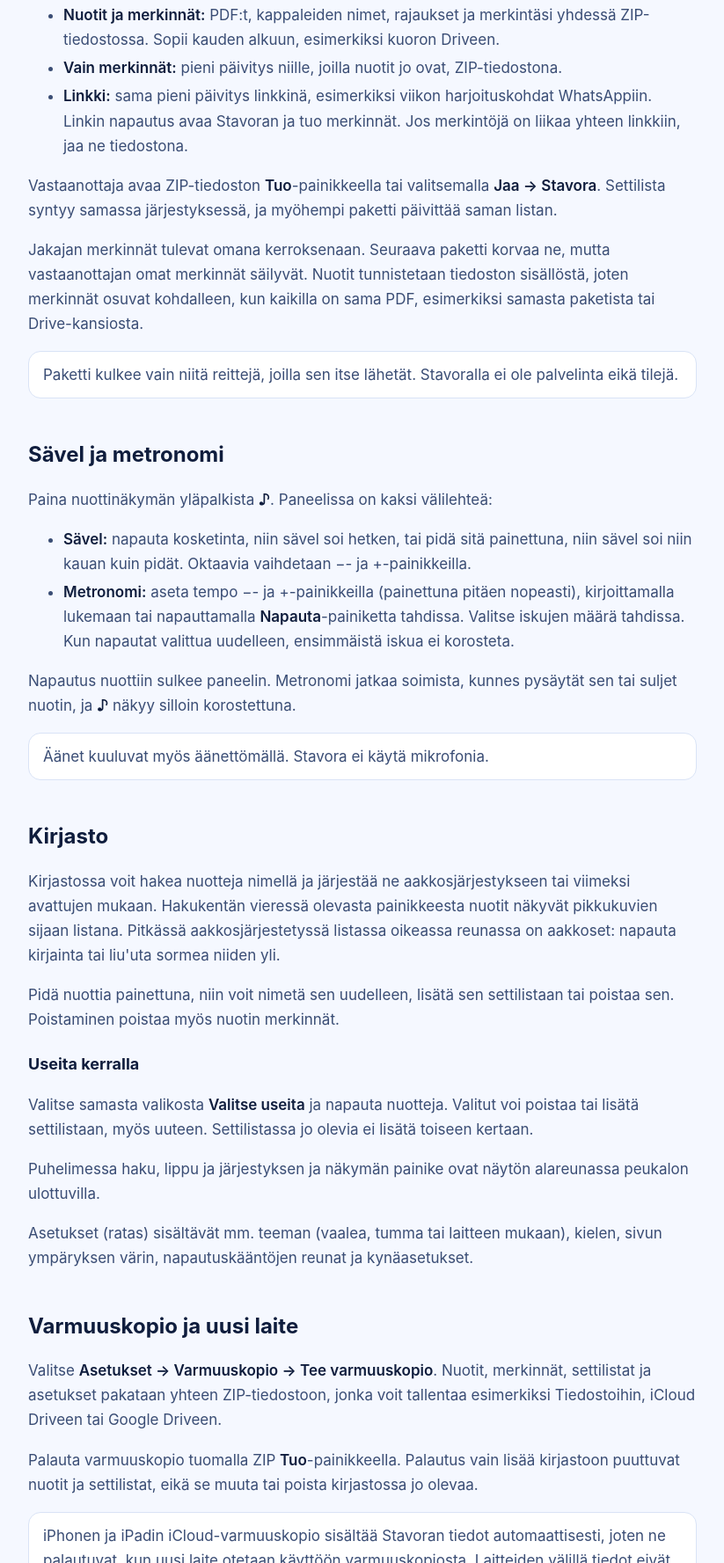
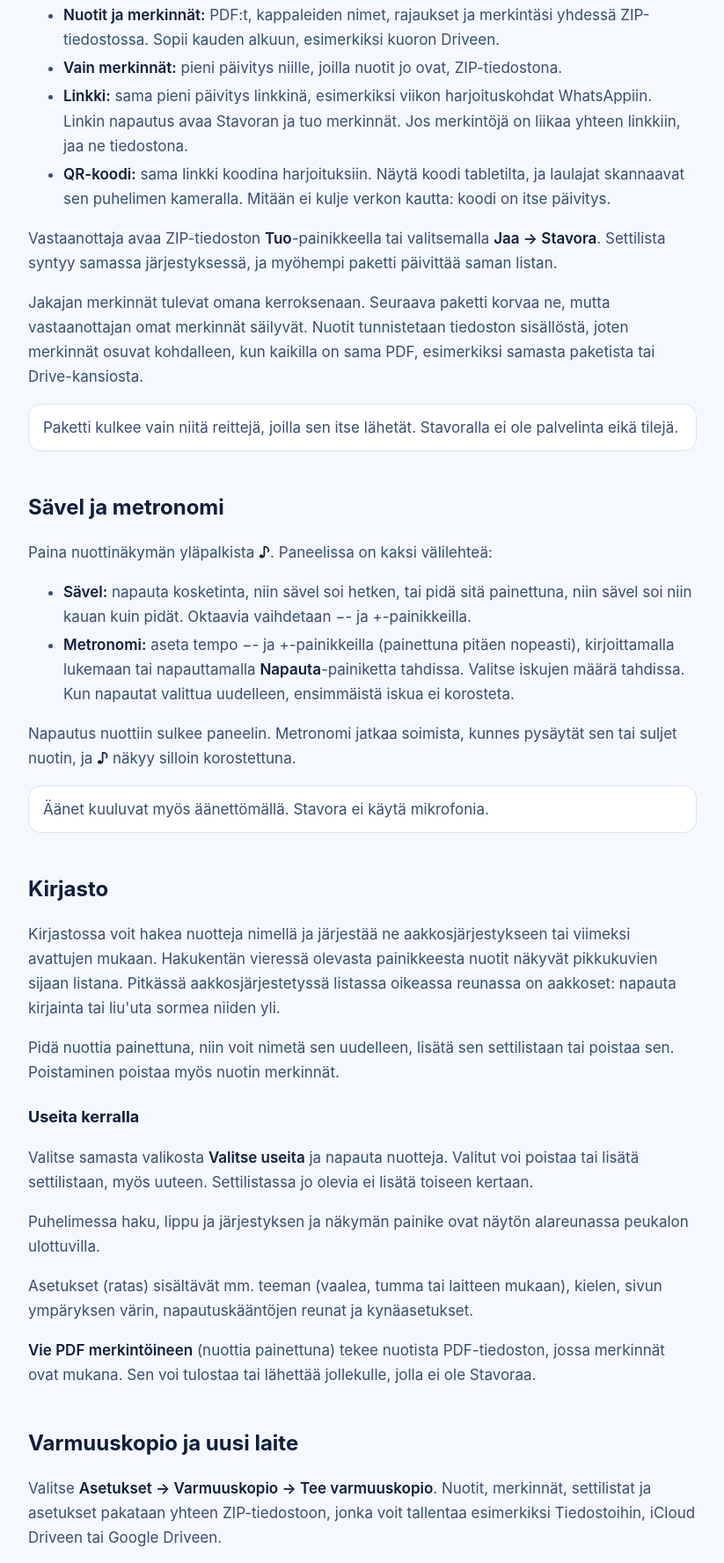
Before and after one commit to marint/stavora-site, a plain HTML site: page fi/docs/index.html in a window 1280 px wide. Shown: the part 3299-5076 px from the top of the page at 88% size, without its empty margins (228-1051 px from the left). Drawn offline with Linux system fonts and the light colour scheme.

Commit message:
Site from stavora bf6011c

```diff
--- a/fi/docs/index.html
+++ b/fi/docs/index.html
@@ -75,12 +75,12 @@
   <p>Avaa kirjastosta <b>Settilistat</b> ja valitse <b>Uusi settilista</b>. Napauta kappaleita siinä järjestyksessä kuin ne lauletaan. Järjestystä voi muuttaa vetämällä rivin oikean reunan kahvasta. Nuotteja saa lisättyä settilistaan myös kirjastosta: yhden pitämällä nuottia painettuna, useita kerralla valinnalla <b>Valitse useita</b>.</p><p>Kun painat <b>Aloita</b>, kappaleet ovat peräkkäin kuin yhtenä vihkona: viimeisen sivun jälkeen avautuu seuraavan kappaleen alku. Kappaleen viimeisellä sivulla nurkassa näkyy seuraava kappale, ja työkaluriviltä pääsee hyppäämään mihin tahansa kappaleeseen.</p>
 
   <h2 id="sharing">Jakaminen kuorolle tai bändille</h2>
-  <p>Avaa settilista ja paina <b>Jaa</b>. Valitse, mitä pakettiin tulee:</p><ul><li><b>Nuotit ja merkinnät:</b> PDF:t, kappaleiden nimet, rajaukset ja merkintäsi yhdessä ZIP-tiedostossa. Sopii kauden alkuun, esimerkiksi kuoron Driveen.</li><li><b>Vain merkinnät:</b> pieni päivitys niille, joilla nuotit jo ovat, ZIP-tiedostona.</li><li><b>Linkki:</b> sama pieni päivitys linkkinä, esimerkiksi viikon harjoituskohdat WhatsAppiin. Linkin napautus avaa Stavoran ja tuo merkinnät. Jos merkintöjä on liikaa yhteen linkkiin, jaa ne tiedostona.</li></ul><p>Vastaanottaja avaa ZIP-tiedoston <b>Tuo</b>-painikkeella tai valitsemalla <b>Jaa → Stavora</b>. Settilista syntyy samassa järjestyksessä, ja myöhempi paketti päivittää saman listan.</p><p>Jakajan merkinnät tulevat omana kerroksenaan. Seuraava paketti korvaa ne, mutta vastaanottajan omat merkinnät säilyvät. Nuotit tunnistetaan tiedoston sisällöstä, joten merkinnät osuvat kohdalleen, kun kaikilla on sama PDF, esimerkiksi samasta paketista tai Drive-kansiosta.</p><p class="tip">Paketti kulkee vain niitä reittejä, joilla sen itse lähetät. Stavoralla ei ole palvelinta eikä tilejä.</p>
+  <p>Avaa settilista ja paina <b>Jaa</b>. Valitse, mitä pakettiin tulee:</p><ul><li><b>Nuotit ja merkinnät:</b> PDF:t, kappaleiden nimet, rajaukset ja merkintäsi yhdessä ZIP-tiedostossa. Sopii kauden alkuun, esimerkiksi kuoron Driveen.</li><li><b>Vain merkinnät:</b> pieni päivitys niille, joilla nuotit jo ovat, ZIP-tiedostona.</li><li><b>Linkki:</b> sama pieni päivitys linkkinä, esimerkiksi viikon harjoituskohdat WhatsAppiin. Linkin napautus avaa Stavoran ja tuo merkinnät. Jos merkintöjä on liikaa yhteen linkkiin, jaa ne tiedostona.</li><li><b>QR-koodi:</b> sama linkki koodina harjoituksiin. Näytä koodi tabletilta, ja laulajat skannaavat sen puhelimen kameralla. Mitään ei kulje verkon kautta: koodi on itse päivitys.</li></ul><p>Vastaanottaja avaa ZIP-tiedoston <b>Tuo</b>-painikkeella tai valitsemalla <b>Jaa → Stavora</b>. Settilista syntyy samassa järjestyksessä, ja myöhempi paketti päivittää saman listan.</p><p>Jakajan merkinnät tulevat omana kerroksenaan. Seuraava paketti korvaa ne, mutta vastaanottajan omat merkinnät säilyvät. Nuotit tunnistetaan tiedoston sisällöstä, joten merkinnät osuvat kohdalleen, kun kaikilla on sama PDF, esimerkiksi samasta paketista tai Drive-kansiosta.</p><p class="tip">Paketti kulkee vain niitä reittejä, joilla sen itse lähetät. Stavoralla ei ole palvelinta eikä tilejä.</p>
 
   <h2 id="tools">Sävel ja metronomi</h2>
   <p>Paina nuottinäkymän yläpalkista <b>♪</b>. Paneelissa on kaksi välilehteä:</p><ul><li><b>Sävel:</b> napauta kosketinta, niin sävel soi hetken, tai pidä sitä painettuna, niin sävel soi niin kauan kuin pidät. Oktaavia vaihdetaan −- ja +-painikkeilla.</li><li><b>Metronomi:</b> aseta tempo −- ja +-painikkeilla (painettuna pitäen nopeasti), kirjoittamalla lukemaan tai napauttamalla <b>Napauta</b>-painiketta tahdissa. Valitse iskujen määrä tahdissa. Kun napautat valittua uudelleen, ensimmäistä iskua ei korosteta.</li></ul><p>Napautus nuottiin sulkee paneelin. Metronomi jatkaa soimista, kunnes pysäytät sen tai suljet nuotin, ja <b>♪</b> näkyy silloin korostettuna.</p><p class="tip">Äänet kuuluvat myös äänettömällä. Stavora ei käytä mikrofonia.</p>
   <h2 id="library">Kirjasto</h2>
-  <p>Kirjastossa voit hakea nuotteja nimellä ja järjestää ne aakkosjärjestykseen tai viimeksi avattujen mukaan. Hakukentän vieressä olevasta painikkeesta nuotit näkyvät pikkukuvien sijaan listana. Pitkässä aakkosjärjestetyssä listassa oikeassa reunassa on aakkoset: napauta kirjainta tai liu'uta sormea niiden yli.</p><p>Pidä nuottia painettuna, niin voit nimetä sen uudelleen, lisätä sen settilistaan tai poistaa sen. Poistaminen poistaa myös nuotin merkinnät.</p><h3>Useita kerralla</h3><p>Valitse samasta valikosta <b>Valitse useita</b> ja napauta nuotteja. Valitut voi poistaa tai lisätä settilistaan, myös uuteen. Settilistassa jo olevia ei lisätä toiseen kertaan.</p><p>Puhelimessa haku, lippu ja järjestyksen ja näkymän painike ovat näytön alareunassa peukalon ulottuvilla.</p><p>Asetukset (ratas) sisältävät mm. teeman (vaalea, tumma tai laitteen mukaan), kielen, sivun ympäryksen värin, napautuskääntöjen reunat ja kynäasetukset.</p>
+  <p>Kirjastossa voit hakea nuotteja nimellä ja järjestää ne aakkosjärjestykseen tai viimeksi avattujen mukaan. Hakukentän vieressä olevasta painikkeesta nuotit näkyvät pikkukuvien sijaan listana. Pitkässä aakkosjärjestetyssä listassa oikeassa reunassa on aakkoset: napauta kirjainta tai liu'uta sormea niiden yli.</p><p>Pidä nuottia painettuna, niin voit nimetä sen uudelleen, lisätä sen settilistaan tai poistaa sen. Poistaminen poistaa myös nuotin merkinnät.</p><h3>Useita kerralla</h3><p>Valitse samasta valikosta <b>Valitse useita</b> ja napauta nuotteja. Valitut voi poistaa tai lisätä settilistaan, myös uuteen. Settilistassa jo olevia ei lisätä toiseen kertaan.</p><p>Puhelimessa haku, lippu ja järjestyksen ja näkymän painike ovat näytön alareunassa peukalon ulottuvilla.</p><p>Asetukset (ratas) sisältävät mm. teeman (vaalea, tumma tai laitteen mukaan), kielen, sivun ympäryksen värin, napautuskääntöjen reunat ja kynäasetukset.</p><p><b>Vie PDF merkintöineen</b> (nuottia painettuna) tekee nuotista PDF-tiedoston, jossa merkinnät ovat mukana. Sen voi tulostaa tai lähettää jollekulle, jolla ei ole Stavoraa.</p>
   <h2 id="backup">Varmuuskopio ja uusi laite</h2>
   <p>Valitse <b>Asetukset → Varmuuskopio → Tee varmuuskopio</b>. Nuotit, merkinnät, settilistat ja asetukset pakataan yhteen ZIP-tiedostoon, jonka voit tallentaa esimerkiksi Tiedostoihin, iCloud Driveen tai Google Driveen.</p><p>Palauta varmuuskopio tuomalla ZIP <b>Tuo</b>-painikkeella. Palautus vain lisää kirjastoon puuttuvat nuotit ja settilistat, eikä se muuta tai poista kirjastossa jo olevaa.</p><p class="tip">iPhonen ja iPadin iCloud-varmuuskopio sisältää Stavoran tiedot automaattisesti, joten ne palautuvat, kun uusi laite otetaan käyttöön varmuuskopiosta. Laitteiden välillä tiedot eivät synkronoidu. Androidin automaattinen varmuuskopio on rajattu pieneen kokoon, joten siellä kannattaa ottaa varmuuskopio itse.</p>
   <footer><a href="../../fi/">Etusivulle</a></footer>
```
Also changed, not shown: docs/index.html (+2 -2 lines).
